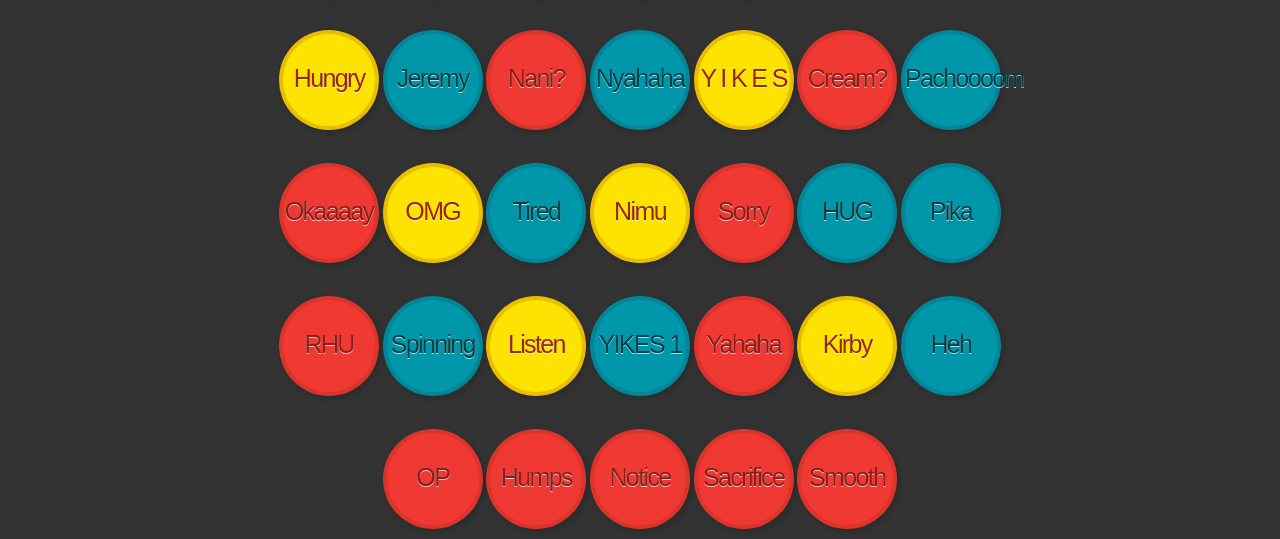
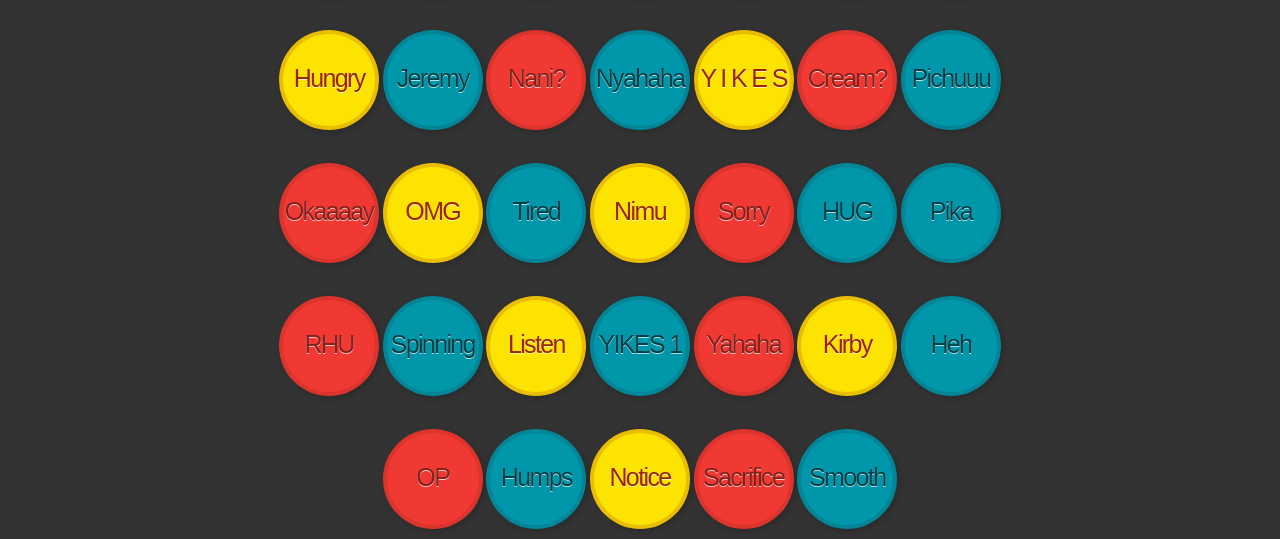
Before and after one commit to LCSP/LiliPichuSoundBoard, a plain HTML site: page index.html in a window 1280 px wide. Shown: the part 413-952 px from the top of the page. Drawn offline with nearby package versions, Linux system fonts and the light colour scheme; a web font is replaced by a local one.

Commit message:
Add files via upload

```diff
--- a/index.html
+++ b/index.html
@@ -36,7 +36,7 @@
 	<li id="evilha"><a  class="round green">Nyahaha<span class="round">monkaS</span></a></li>
 	<li id="yikes2"><a  class="round yellow">Y I K E S<span class="round">another yikes</span></a></li>
 	<li id="cream"><a  class="round red">Cream?<span class="round">Cream CHeese????</span></a></li>
-	<li id="Pichu"><a  class="round green">Pachoooom<span class="round">Pachoooom?</span></a></li>
+	<li id="Pichu"><a  class="round green">Pichuuu<span class="round">Pichuuu?</span></a></li>
 	</ul>
 
 <ul>
@@ -61,13 +61,16 @@
 
 	<ul>
   <li id="punch"><a  class="round red">OP<span class="round">ONE PUNCH LILY STYLE</span></a></li>
-  <li id="humps"><a  class="round red">Humps<span class="round">Check it out</span></a></li>
-  <li id="notice"><a  class="round red">Notice<span class="round">Please sempai notice me</span></a></li>
+  <li id="humps"><a  class="round green">Humps<span class="round">Check it out</span></a></li>
+  <li id="notice"><a  class="round yellow">Notice<span class="round">Please sempai notice me</span></a></li>
   <li id="sacrfice"><a  class="round red">Sacrifice<span class="round">omegamonkaS</span></a></li>
-  <li id="smooth"><a  class="round red">Smooth<span class="round">Smooth as frick</span></a></li>
+  <li id="smooth"><a  class="round green">Smooth<span class="round">Smooth as frick</span></a></li>
 
 	</ul>
 </div>
+
+<div style="position:relative;top:100px;z-index: 10;"> <ul><li><a href="https://www.reddit.com/user/Sausage_Police/" ><img src="img_reddit.png" alt="Reddit Profile" height="42" width="42"></a></li><li><a  href="https://github.com/LucioCarrera/"><img src="img_github.png" alt="GitHub Repo" height="42" width="42"></a></li></ul></div>
+
 <div id="btn_off" style="position:relative;top:100px;z-index: 10;"><a>Turn down consuming title?</a></div>
 
 
```
